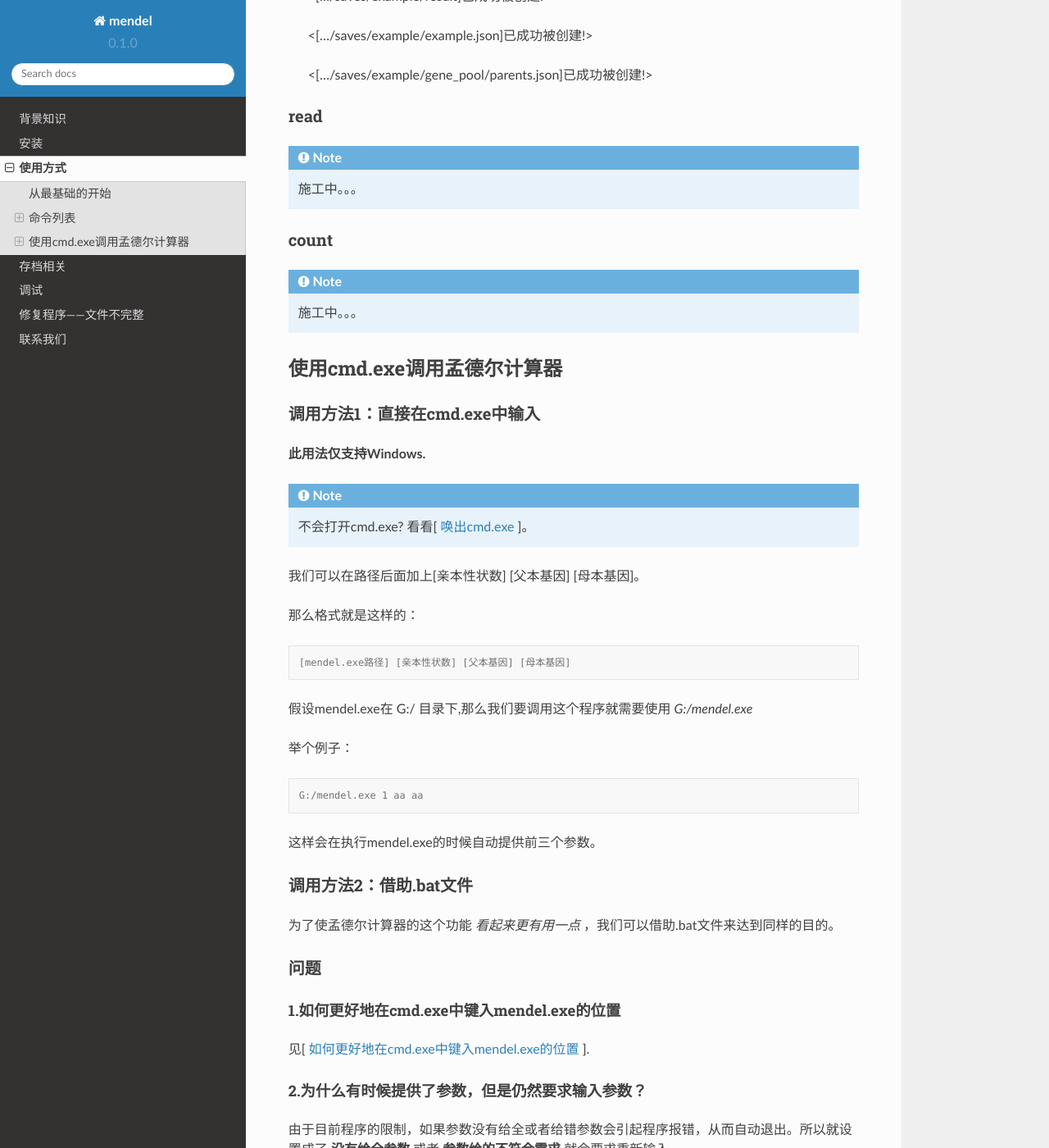
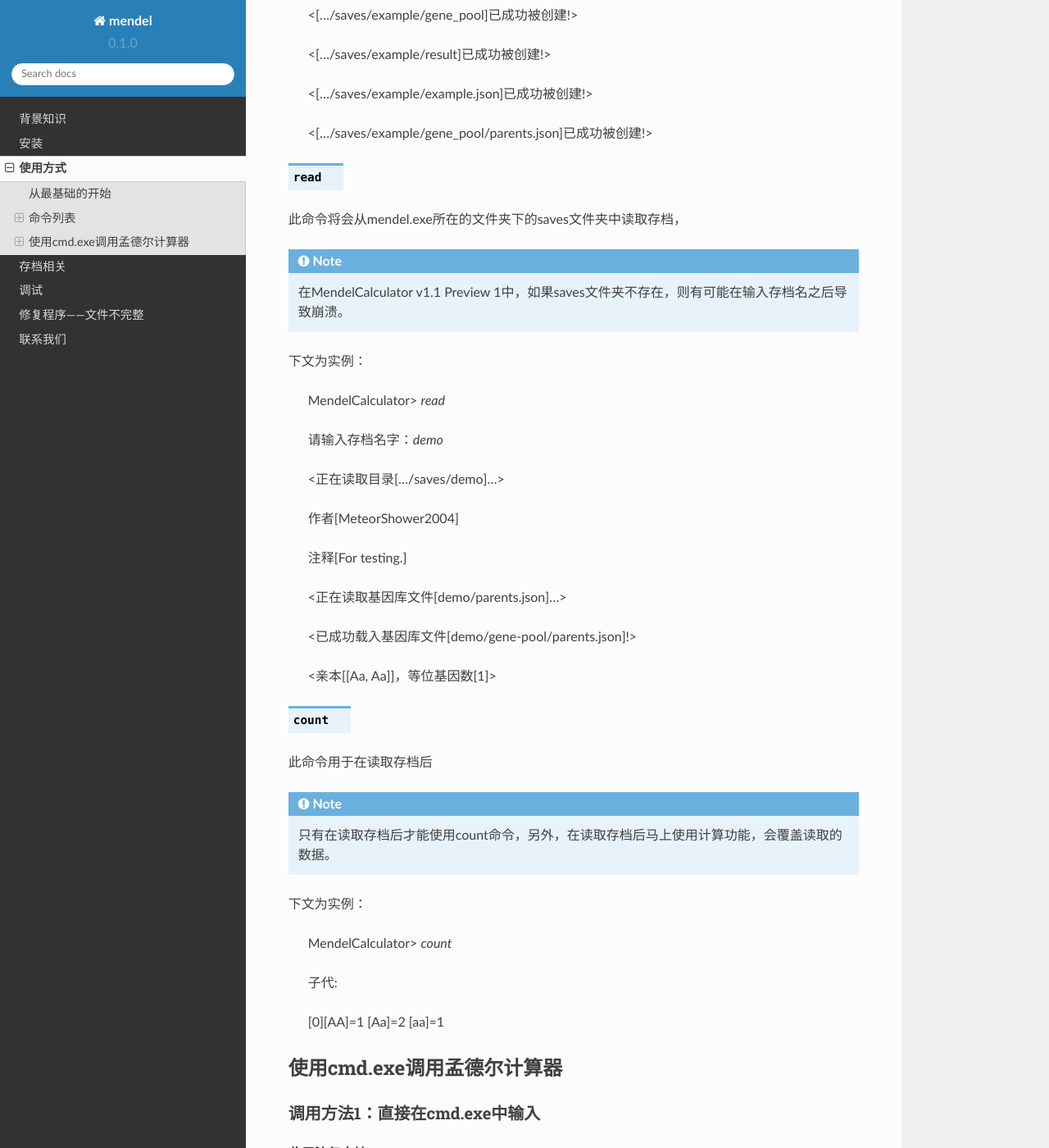
Before and after one commit to MeteorShower2004/MendelCalculatorDOC, a Sphinx documentation site: the page built from docs/source/usage.rst, in a window 1280 px wide and 1400 px high, scrolled down 2361 px. Shown: the whole window at 82% size. Built offline with Sphinx 7.4.7 and the Read the Docs theme 2.0.0, drawn with Linux system fonts in a browser that asks for light colours; some of the changed text lies outside the part shown.

Commit message:
修复:ref:、修改、新增
saves中目录列表显示优化。
usage中命令列表和详细作用显示优化
debug中新增部分内容

```diff
--- a/docs/source/connect_me.rst
+++ b/docs/source/connect_me.rst
@@ -4,3 +4,6 @@
 
 电子邮箱
 --------------
+
+.. note::
+    施工中。。。
--- a/docs/source/usage.rst
+++ b/docs/source/usage.rst
@@ -69,7 +69,9 @@
 
     * - gen-df
       - 针对某一个存档生成[配子或子代存活率文件]
-      - 目前功能还未完成，可以生成，但是不能读取和计算
+      - 目前功能还未完成，
+
+        可以生成，但是不能读取和计算
 
     * - gen-result
       - 针对计算结果生成表格.xlsx文件
@@ -81,36 +83,43 @@
 
     * - list-saves-s
       - 在list-saves添加关键词搜索功能
-      - 不支持以下搜索方法：(假设你要寻找demo存档)
+      - 不支持以下搜索方法：
+
+        (假设你要寻找demo存档)
 
         关键词> dm
 
         (结果列表中不会出现demo存档)
 
     * - upd-save
-      - 由于不同的存档生成器的存在，目前存档分为v1.0和v1.1两个版本，
+      - 由于不同的存档生成器的存在，
+
+        目前存档分为v1.0和v1.1两个版本，
 
         此命令可以将v1.0的存档转化为v1.1的存档
       -
 
     * - clear-cache
-      - 由于使用了lru_cache装饰器 缓存返回值来减少计算所花的时间，
+      - 由于使用了lru_cache装饰器
+
+        缓存返回值来减少计算所花的时间，
 
         所以这有可能导致此程序占用内存过大。
 
         此命令用于清除所有函数运行导致的缓存
       - 根据测试，这个命令似乎并不会减少多少的内存占用，
 
-        但是却会使运行时间加长（不同的输入会有不同程度的影响）
+        但是却会使运行时间加长
+
+        （不同的输入会有不同程度的影响）
 
     * - cls
       - 系统命令，用于清屏
       - 仅限windows.
 
-save
->>>>>>>>>>>>>>>>>>>
+.. confval:: save
 
-.. note::
+.. warning::
 
     / \\ : \* ? " < > | 这些符号在Windows当中不能作为文件夹或文件的名字！
 
@@ -145,17 +154,48 @@
     <[.../saves/example/gene_pool/parents.json]已成功被创建!>
 
 
-read
->>>>>>>>>>>>>>>>>>>
+.. confval:: read
+
+此命令将会从mendel.exe所在的文件夹下的saves文件夹中读取存档，
 
 .. note::
-    施工中。。。
 
-count
->>>>>>>>>>>>>>>>>>>
+    在MendelCalculator v1.1 Preview 1中，如果saves文件夹不存在，则有可能在输入存档名之后导致崩溃。
+
+下文为实例：
+
+    MendelCalculator> *read*
+
+    请输入存档名字：*demo*
+
+    <正在读取目录[.../saves/demo]...>
+
+    作者[MeteorShower2004]
+
+    注释[For testing.]
+
+    <正在读取基因库文件[demo/parents.json]...>
+
+    <已成功载入基因库文件[demo/gene-pool/parents.json]!>
+
+    <亲本[[Aa, Aa]]，等位基因数[1]>
+
+.. confval:: count
+
+此命令用于在读取存档后
 
 .. note::
-    施工中。。。
+
+    只有在读取存档后才能使用count命令，另外，在读取存档后马上使用计算功能，会覆盖读取的数据。
+
+下文为实例：
+
+    MendelCalculator> *count*
+
+    子代:
+
+    [0][AA]=1 [Aa]=2 [aa]=1
+
 
 使用cmd.exe调用孟德尔计算器
 -----------------------------
@@ -191,7 +231,31 @@
 
 为了使孟德尔计算器的这个功能 *看起来更有用一点* ，我们可以借助.bat文件来达到同样的目的。
 
+.. confval:: 创建一个.bat文件
 
+在你想要的地方右键-新建-文本文档。
+
+将名字的后缀改为.bat*[看不到后缀名请自行百度。]*
+
+系统会提示"可能会导致文件不可用"，直接点"是"。
+
+.. confval:: 键入命令
+
+对着这个.bat文件右键-编辑
+
+会用记事本打开这个文件，在里面输入：
+
+.. code-block:: console
+
+    G:/mendel.exe 1 aa aa
+    @echo 按任意键退出
+    @pause
+
+保存这个文件。
+
+.. confval:: 运行
+
+直接双击文件运行。
 
 问题
 >>>>>>>>
```
Also changed, not shown: docs/source/debug.rst (+22 -5 lines), docs/source/saves.rst (+20 -6 lines).
